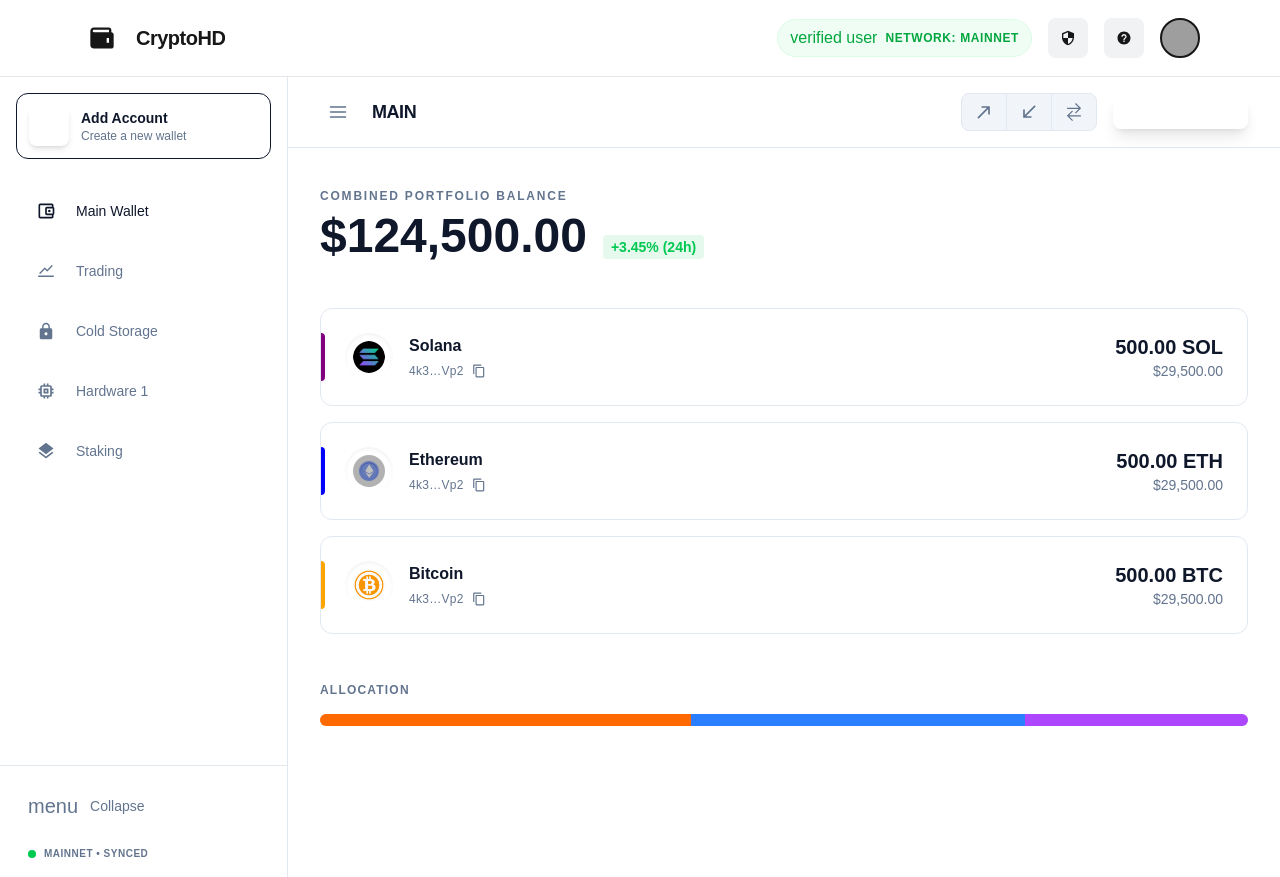
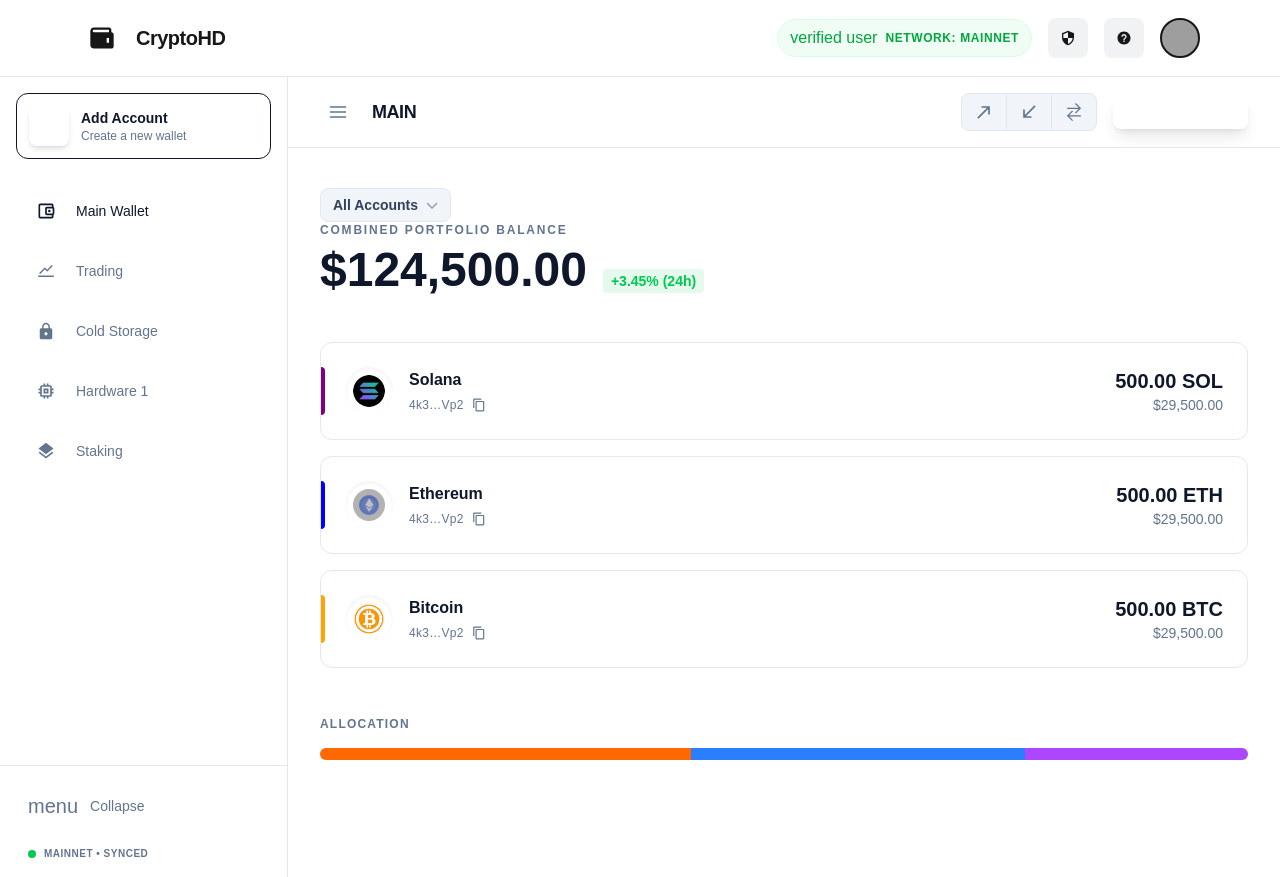
Before and after one commit to bEluga0000/crypto-wallet, a Next.js app: page /portfolio in a window 1280 px wide. Built offline with nearby package versions, Linux system fonts and the light colour scheme; grey boxes are pictures that could not be loaded.

Commit message:
feat: introduce the account dropdown component

```diff
--- a/src/components/portfolio.tsx
+++ b/src/components/portfolio.tsx
@@ -10,12 +10,22 @@ import AddNewAccountModal from "./ui/modals/addNewAccount";
 import { AccountSchema } from "@/constants/accounts";
 import { AccountTypeKey } from "@/constants/accountTypes";
 import { STORAGE_KEYS } from "@/constants/storageKeys";
+import BalanceFilterSelect from "./ui/portfolio/accountDropDown";
 
+const FILTER_OPTIONS = [
+  "All Accounts",
+  "Main Wallet",
+  "Trading",
+  "Cold Storage",
+  "Hardware",
+  "Staking",
+];
 
 export default function PortfolioPage() {
   const [isSidebarOpen, setIsSidebarOpen] = useState(true);
   const [openAddAccount, setOpenAddAccount] = useState(false)
   const [accounts, setAccounts] = useState<AccountSchema[]>([])
+  const [filter, setFilter] = useState(FILTER_OPTIONS[0]);
   const [selectWalletType, setSelectedWalletType] = useState<AccountTypeKey | "HARDWARE" | "STAKING">("MAIN")
   useEffect(() => {
     const rawAccount = localStorage.getItem(STORAGE_KEYS.ACCOUNTS)
@@ -39,6 +49,11 @@ export default function PortfolioPage() {
             walletName={selectWalletType}
           />
           <div className="max-w-5xl px-8 py-10">
+            <BalanceFilterSelect
+              value={filter}
+              options={FILTER_OPTIONS}
+              onChange={setFilter}
+            />
             <BalanceCard />
             {/* Assets */}
             <div className="space-y-4">
--- /dev/null
+++ b/src/components/ui/portfolio/accountDropDown.tsx
@@ -0,0 +1,60 @@
+"use client";
+
+import * as Select from "@radix-ui/react-select";
+import { FaChevronDown, FaCheck } from "react-icons/fa6";
+
+type BalanceFilterSelectProps = {
+  value: string;
+  options: string[];
+  onChange: (value: string) => void;
+};
+
+const BalanceFilterSelect = ({
+  value,
+  options,
+  onChange,
+}: BalanceFilterSelectProps) => {
+  return (
+    <Select.Root value={value} onValueChange={onChange}>
+      {/* Trigger */}
+      <Select.Trigger
+        aria-label="Select balance filter"
+        className="inline-flex items-center gap-2 rounded-lg border border-slate-200 bg-slate-100 px-3 py-1.5 text-sm font-semibold text-slate-700 transition hover:bg-slate-200 focus:outline-none focus:ring-2 focus:ring-primary/40 dark:border-slate-700 dark:bg-slate-800 dark:text-slate-200 dark:hover:bg-slate-700"
+      >
+        <Select.Value />
+        <Select.Icon>
+          <FaChevronDown className="h-3 w-3 text-slate-400" />
+        </Select.Icon>
+      </Select.Trigger>
+
+      {/* Dropdown */}
+      <Select.Portal>
+        <Select.Content
+          position="popper"
+          side="bottom"
+          sideOffset={6}
+          avoidCollisions={false}
+          className="z-50 w-[var(--radix-select-trigger-width)] overflow-hidden rounded-xl border border-slate-200 bg-white shadow-xl dark:border-slate-700 dark:bg-[#16181d]"
+        >
+          <Select.Viewport className="max-h-48 overflow-y-auto p-1">
+            {options.map((opt) => (
+              <Select.Item
+                key={opt}
+                value={opt}
+                className="relative flex cursor-pointer select-none items-center rounded-md px-3 py-2 text-sm text-slate-700 outline-none transition hover:bg-slate-100 data-[state=checked]:font-semibold dark:text-slate-200 dark:hover:bg-slate-800"
+              >
+                <Select.ItemText>{opt}</Select.ItemText>
+
+                <Select.ItemIndicator className="absolute right-2">
+                  <FaCheck className="h-3 w-3 text-primary" />
+                </Select.ItemIndicator>
+              </Select.Item>
+            ))}
+          </Select.Viewport>
+        </Select.Content>
+      </Select.Portal>
+    </Select.Root>
+  );
+};
+
+export default BalanceFilterSelect;
```
